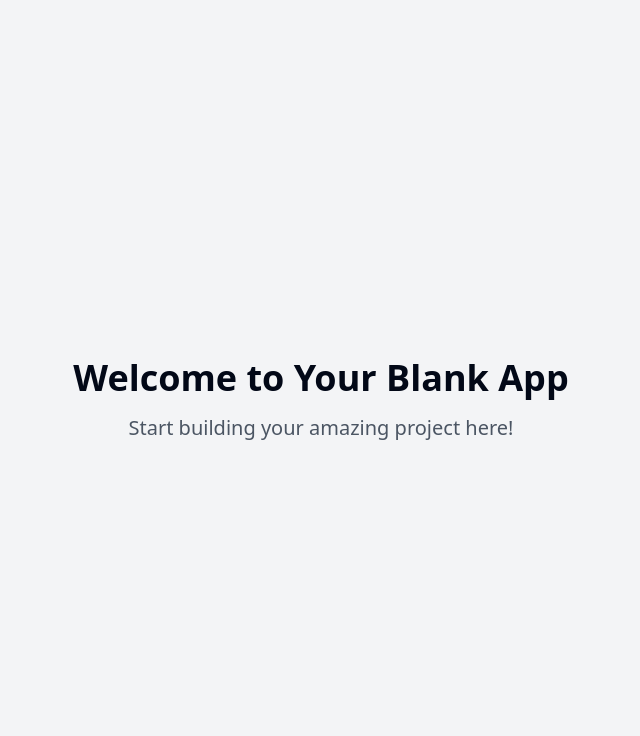
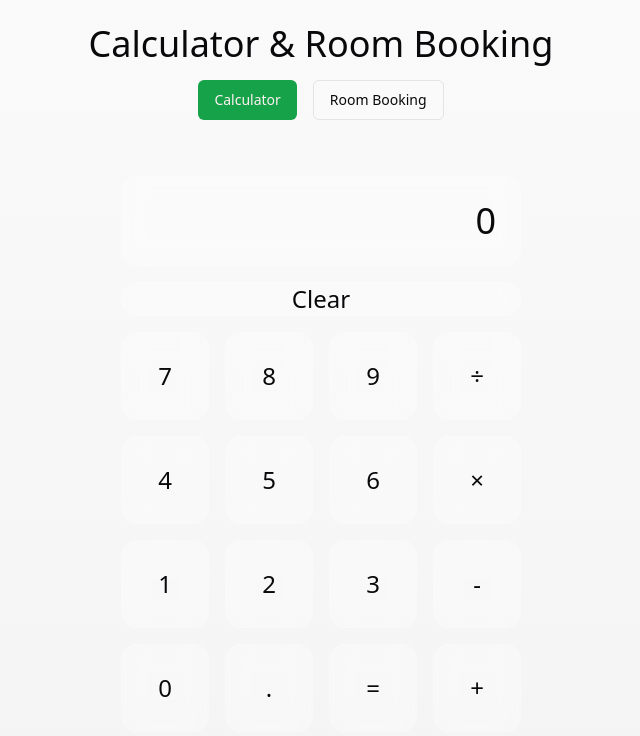
Before and after one commit to slowboii/date-booking-calculator, a React (Vite) app: page / in a window 1280 px wide. Shown: the top 736 px of the page, without its empty margins (319-959 px from the left). Built offline with nearby package versions, Linux system fonts and the light colour scheme.

Commit message:
Add calculator app with booking
Implement a Node.js calculator application that includes functionality for booking rooms when a date is clicked. Ensure the app is designed for easy integration of API calls.
[skip gpt_engineer]

```diff
--- a/package.json
+++ b/package.json
@@ -45,6 +45,7 @@
     "cmdk": "^1.0.0",
     "date-fns": "^3.6.0",
     "embla-carousel-react": "^8.3.0",
+    "framer-motion": "^12.1.0",
     "input-otp": "^1.2.4",
     "lucide-react": "^0.462.0",
     "next-themes": "^0.3.0",
--- /dev/null
+++ b/src/components/Calculator.tsx
@@ -0,0 +1,89 @@
+import React, { useState } from 'react';
+import { motion } from 'framer-motion';
+import { toast } from 'sonner';
+
+const Calculator = () => {
+  const [display, setDisplay] = useState('0');
+  const [equation, setEquation] = useState('');
+
+  const handleNumber = (num: string) => {
+    setDisplay(prev => prev === '0' ? num : prev + num);
+    setEquation(prev => prev + num);
+  };
+
+  const handleOperator = (op: string) => {
+    setDisplay('0');
+    setEquation(prev => prev + ' ' + op + ' ');
+  };
+
+  const handleEqual = () => {
+    try {
+      const result = eval(equation);
+      setDisplay(result.toString());
+      setEquation(result.toString());
+      toast.success('Calculation completed!');
+    } catch (error) {
+      toast.error('Invalid calculation');
+      handleClear();
+    }
+  };
+
+  const handleClear = () => {
+    setDisplay('0');
+    setEquation('');
+  };
+
+  const buttons = [
+    '7', '8', '9', '÷',
+    '4', '5', '6', '×',
+    '1', '2', '3', '-',
+    '0', '.', '=', '+'
+  ];
+
+  const getOperator = (op: string) => {
+    switch (op) {
+      case '÷': return '/';
+      case '×': return '*';
+      default: return op;
+    }
+  };
+
+  return (
+    <motion.div
+      initial={{ opacity: 0, y: 20 }}
+      animate={{ opacity: 1, y: 0 }}
+      className="w-full max-w-md mx-auto p-6"
+    >
+      <div className="calculator-display">
+        {display}
+      </div>
+      <div className="grid grid-cols-4 gap-4">
+        <motion.button
+          whileHover={{ scale: 1.02 }}
+          whileTap={{ scale: 0.98 }}
+          className="calculator-button col-span-4"
+          onClick={handleClear}
+        >
+          Clear
+        </motion.button>
+        {buttons.map((btn, index) => (
+          <motion.button
+            key={index}
+            whileHover={{ scale: 1.02 }}
+            whileTap={{ scale: 0.98 }}
+            className="calculator-button aspect-square"
+            onClick={() => {
+              if (btn === '=') handleEqual();
+              else if ('+-×÷'.includes(btn)) handleOperator(getOperator(btn));
+              else handleNumber(btn);
+            }}
+          >
+            {btn}
+          </motion.button>
+        ))}
+      </div>
+    </motion.div>
+  );
+};
+
+export default Calculator;
--- /dev/null
+++ b/src/components/RoomBooking.tsx
@@ -0,0 +1,62 @@
+import React, { useState } from 'react';
+import { motion } from 'framer-motion';
+import { Calendar } from "@/components/ui/calendar";
+import { toast } from 'sonner';
+import {
+  Dialog,
+  DialogContent,
+  DialogHeader,
+  DialogTitle,
+  DialogTrigger,
+} from "@/components/ui/dialog";
+import { Button } from "@/components/ui/button";
+
+const RoomBooking = () => {
+  const [selectedDate, setSelectedDate] = useState<Date | undefined>(undefined);
+  const [isBookingOpen, setIsBookingOpen] = useState(false);
+
+  const handleDateSelect = (date: Date | undefined) => {
+    setSelectedDate(date);
+    setIsBookingOpen(true);
+  };
+
+  const handleBookRoom = () => {
+    if (selectedDate) {
+      toast.success(`Room booked for ${selectedDate.toLocaleDateString()}`);
+      setIsBookingOpen(false);
+    }
+  };
+
+  return (
+    <motion.div
+      initial={{ opacity: 0, y: 20 }}
+      animate={{ opacity: 1, y: 0 }}
+      className="w-full max-w-md mx-auto p-6"
+    >
+      <div className="glass-morphism p-6 rounded-2xl">
+        <Calendar
+          mode="single"
+          selected={selectedDate}
+          onSelect={handleDateSelect}
+          className="rounded-md"
+        />
+      </div>
+
+      <Dialog open={isBookingOpen} onOpenChange={setIsBookingOpen}>
+        <DialogContent className="sm:max-w-[425px]">
+          <DialogHeader>
+            <DialogTitle>Book a Room</DialogTitle>
+          </DialogHeader>
+          <div className="grid gap-4 py-4">
+            <p>Selected date: {selectedDate?.toLocaleDateString()}</p>
+            <Button onClick={handleBookRoom}>
+              Confirm Booking
+            </Button>
+          </div>
+        </DialogContent>
+      </Dialog>
+    </motion.div>
+  );
+};
+
+export default RoomBooking;
--- a/src/index.css
+++ b/src/index.css
@@ -4,89 +4,28 @@
 
 @layer base {
   :root {
-    --background: 0 0% 100%;
-    --foreground: 222.2 84% 4.9%;
-
+    --background: 0 0% 98%;
+    --foreground: 240 10% 3.9%;
     --card: 0 0% 100%;
-    --card-foreground: 222.2 84% 4.9%;
-
+    --card-foreground: 240 10% 3.9%;
     --popover: 0 0% 100%;
-    --popover-foreground: 222.2 84% 4.9%;
-
-    --primary: 222.2 47.4% 11.2%;
-    --primary-foreground: 210 40% 98%;
-
-    --secondary: 210 40% 96.1%;
-    --secondary-foreground: 222.2 47.4% 11.2%;
-
-    --muted: 210 40% 96.1%;
-    --muted-foreground: 215.4 16.3% 46.9%;
-
-    --accent: 210 40% 96.1%;
-    --accent-foreground: 222.2 47.4% 11.2%;
-
+    --popover-foreground: 240 10% 3.9%;
+    --primary: 142 76% 36%;
+    --primary-foreground: 355.7 100% 97.3%;
+    --secondary: 240 4.8% 95.9%;
+    --secondary-foreground: 240 5.9% 10%;
+    --muted: 240 4.8% 95.9%;
+    --muted-foreground: 240 3.8% 46.1%;
+    --accent: 240 4.8% 95.9%;
+    --accent-foreground: 240 5.9% 10%;
     --destructive: 0 84.2% 60.2%;
-    --destructive-foreground: 210 40% 98%;
-
-    --border: 214.3 31.8% 91.4%;
-    --input: 214.3 31.8% 91.4%;
-    --ring: 222.2 84% 4.9%;
-
-    --radius: 0.5rem;
-
-    --sidebar-background: 0 0% 98%;
-
-    --sidebar-foreground: 240 5.3% 26.1%;
-
-    --sidebar-primary: 240 5.9% 10%;
-
-    --sidebar-primary-foreground: 0 0% 98%;
-
-    --sidebar-accent: 240 4.8% 95.9%;
-
-    --sidebar-accent-foreground: 240 5.9% 10%;
-
-    --sidebar-border: 220 13% 91%;
-
-    --sidebar-ring: 217.2 91.2% 59.8%;
-  }
-
-  .dark {
-    --background: 222.2 84% 4.9%;
-    --foreground: 210 40% 98%;
-
-    --card: 222.2 84% 4.9%;
-    --card-foreground: 210 40% 98%;
-
-    --popover: 222.2 84% 4.9%;
-    --popover-foreground: 210 40% 98%;
-
-    --primary: 210 40% 98%;
-    --primary-foreground: 222.2 47.4% 11.2%;
-
-    --secondary: 217.2 32.6% 17.5%;
-    --secondary-foreground: 210 40% 98%;
-
-    --muted: 217.2 32.6% 17.5%;
-    --muted-foreground: 215 20.2% 65.1%;
-
-    --accent: 217.2 32.6% 17.5%;
-    --accent-foreground: 210 40% 98%;
-
-    --destructive: 0 62.8% 30.6%;
-    --destructive-foreground: 210 40% 98%;
-
-    --border: 217.2 32.6% 17.5%;
-    --input: 217.2 32.6% 17.5%;
-    --ring: 212.7 26.8% 83.9%;
-    --sidebar-background: 240 5.9% 10%;
-    --sidebar-foreground: 240 4.8% 95.9%;
-    --sidebar-primary: 224.3 76.3% 48%;
-    --sidebar-primary-foreground: 0 0% 100%;
-    --sidebar-accent: 240 3.7% 15.9%;
-    --sidebar-accent-foreground: 240 4.8% 95.9%;
-    --sidebar-border: 240 3.7% 15.9%;
-    --sidebar-ring: 217.2 91.2% 59.8%;
+    --destructive-foreground: 0 0% 98%;
+    --border: 240 5.9% 90%;
+    --input: 240 5.9% 90%;
+    --ring: 142 76% 36%;
+    --radius: 0.75rem;
+    --calculator-button: 0 0% 100%;
+    --calculator-display: 0 0% 98%;
   }
 }
 
@@ -94,8 +33,38 @@
   * {
     @apply border-border;
   }
-
   body {
-    @apply bg-background text-foreground;
+    @apply bg-background text-foreground antialiased;
   }
 }
+
+.glass-morphism {
+  @apply bg-white/30 backdrop-blur-md border border-white/20;
+}
+
+.calculator-button {
+  @apply glass-morphism hover:bg-white/40 active:bg-white/50 transition-all duration-200 rounded-2xl
+         flex items-center justify-center text-2xl font-medium cursor-pointer select-none
+         active:animate-button-press;
+}
+
+.calculator-display {
+  @apply glass-morphism p-6 rounded-2xl mb-4 text-right text-4xl font-light;
+}
+
+.date-cell {
+  @apply p-2 text-center cursor-pointer hover:bg-accent transition-colors duration-200
+         rounded-lg relative flex items-center justify-center;
+}
+
+.date-cell.selected {
+  @apply bg-primary text-primary-foreground;
+}
+
+.date-cell.available {
+  @apply hover:bg-primary/10;
+}
+
+.date-cell.unavailable {
+  @apply opacity-50 cursor-not-allowed;
+}
--- a/src/pages/Index.tsx
+++ b/src/pages/Index.tsx
@@ -1,11 +1,48 @@
-// Update this page (the content is just a fallback if you fail to update the page)
+import React, { useState } from 'react';
+import Calculator from '@/components/Calculator';
+import RoomBooking from '@/components/RoomBooking';
+import { motion } from 'framer-motion';
+import { Button } from '@/components/ui/button';
 
 const Index = () => {
+  const [activeTab, setActiveTab] = useState<'calculator' | 'booking'>('calculator');
+
   return (
-    <div className="min-h-screen flex items-center justify-center bg-gray-100">
-      <div className="text-center">
-        <h1 className="text-4xl font-bold mb-4">Welcome to Your Blank App</h1>
-        <p className="text-xl text-gray-600">Start building your amazing project here!</p>
+    <div className="min-h-screen bg-gradient-to-b from-background to-secondary p-6">
+      <div className="max-w-4xl mx-auto">
+        <motion.div
+          initial={{ opacity: 0, y: -20 }}
+          animate={{ opacity: 1, y: 0 }}
+          className="text-center mb-8"
+        >
+          <h1 className="text-4xl font-light mb-4">
+            Calculator & Room Booking
+          </h1>
+          <div className="flex justify-center gap-4 mb-8">
+            <Button
+              variant={activeTab === 'calculator' ? 'default' : 'outline'}
+              onClick={() => setActiveTab('calculator')}
+            >
+              Calculator
+            </Button>
+            <Button
+              variant={activeTab === 'booking' ? 'default' : 'outline'}
+              onClick={() => setActiveTab('booking')}
+            >
+              Room Booking
+            </Button>
+          </div>
+        </motion.div>
+
+        <motion.div
+          key={activeTab}
+          initial={{ opacity: 0, x: activeTab === 'calculator' ? -20 : 20 }}
+          animate={{ opacity: 1, x: 0 }}
+          exit={{ opacity: 0 }}
+          transition={{ duration: 0.3 }}
+        >
+          {activeTab === 'calculator' ? <Calculator /> : <RoomBooking />}
+        </motion.div>
       </div>
     </div>
   );
--- a/tailwind.config.ts
+++ b/tailwind.config.ts
@@ -12,85 +12,71 @@ export default {
   theme: {
     container: {
       center: true,
-			padding: '2rem',
+      padding: "2rem",
       screens: {
-				'2xl': '1400px'
-			}
+        "2xl": "1400px",
+      },
     },
     extend: {
       colors: {
-				border: 'hsl(var(--border))',
-				input: 'hsl(var(--input))',
-				ring: 'hsl(var(--ring))',
-				background: 'hsl(var(--background))',
-				foreground: 'hsl(var(--foreground))',
+        border: "hsl(var(--border))",
+        input: "hsl(var(--input))",
+        ring: "hsl(var(--ring))",
+        background: "hsl(var(--background))",
+        foreground: "hsl(var(--foreground))",
+        calculator: {
+          button: "hsl(var(--calculator-button))",
+          display: "hsl(var(--calculator-display))",
+        },
         primary: {
-					DEFAULT: 'hsl(var(--primary))',
-					foreground: 'hsl(var(--primary-foreground))'
+          DEFAULT: "hsl(var(--primary))",
+          foreground: "hsl(var(--primary-foreground))",
         },
         secondary: {
-					DEFAULT: 'hsl(var(--secondary))',
-					foreground: 'hsl(var(--secondary-foreground))'
+          DEFAULT: "hsl(var(--secondary))",
+          foreground: "hsl(var(--secondary-foreground))",
         },
         destructive: {
-					DEFAULT: 'hsl(var(--destructive))',
-					foreground: 'hsl(var(--destructive-foreground))'
+          DEFAULT: "hsl(var(--destructive))",
+          foreground: "hsl(var(--destructive-foreground))",
         },
         muted: {
-					DEFAULT: 'hsl(var(--muted))',
-					foreground: 'hsl(var(--muted-foreground))'
+          DEFAULT: "hsl(var(--muted))",
+          foreground: "hsl(var(--muted-foreground))",
         },
         accent: {
-					DEFAULT: 'hsl(var(--accent))',
-					foreground: 'hsl(var(--accent-foreground))'
+          DEFAULT: "hsl(var(--accent))",
+          foreground: "hsl(var(--accent-foreground))",
         },
         popover: {
-					DEFAULT: 'hsl(var(--popover))',
-					foreground: 'hsl(var(--popover-foreground))'
+          DEFAULT: "hsl(var(--popover))",
+          foreground: "hsl(var(--popover-foreground))",
         },
         card: {
-					DEFAULT: 'hsl(var(--card))',
-					foreground: 'hsl(var(--card-foreground))'
+          DEFAULT: "hsl(var(--card))",
+          foreground: "hsl(var(--card-foreground))",
         },
-				sidebar: {
-					DEFAULT: 'hsl(var(--sidebar-background))',
-					foreground: 'hsl(var(--sidebar-foreground))',
-					primary: 'hsl(var(--sidebar-primary))',
-					'primary-foreground': 'hsl(var(--sidebar-primary-foreground))',
-					accent: 'hsl(var(--sidebar-accent))',
-					'accent-foreground': 'hsl(var(--sidebar-accent-foreground))',
-					border: 'hsl(var(--sidebar-border))',
-					ring: 'hsl(var(--sidebar-ring))'
-				}
-			},
-			borderRadius: {
-				lg: 'var(--radius)',
-				md: 'calc(var(--radius) - 2px)',
-				sm: 'calc(var(--radius) - 4px)'
       },
       keyframes: {
-				'accordion-down': {
-					from: {
-						height: '0'
+        "accordion-down": {
+          from: { height: "0" },
+          to: { height: "var(--radix-accordion-content-height)" },
         },
-					to: {
-						height: 'var(--radix-accordion-content-height)'
-					}
+        "accordion-up": {
+          from: { height: "var(--radix-accordion-content-height)" },
+          to: { height: "0" },
         },
-				'accordion-up': {
-					from: {
-						height: 'var(--radix-accordion-content-height)'
+        "button-press": {
+          "0%, 100%": { transform: "scale(1)" },
+          "50%": { transform: "scale(0.95)" },
         },
-					to: {
-						height: '0'
-					}
-				}
       },
       animation: {
-				'accordion-down': 'accordion-down 0.2s ease-out',
-				'accordion-up': 'accordion-up 0.2s ease-out'
-			}
-		}
+        "accordion-down": "accordion-down 0.2s ease-out",
+        "accordion-up": "accordion-up 0.2s ease-out",
+        "button-press": "button-press 0.2s ease-out",
+      },
+    },
   },
   plugins: [require("tailwindcss-animate")],
 } satisfies Config;
```
Also changed, not shown: 1 other file (tests, documents, lock files or other folders). Lines whose indentation alone changed are shown as unchanged.
